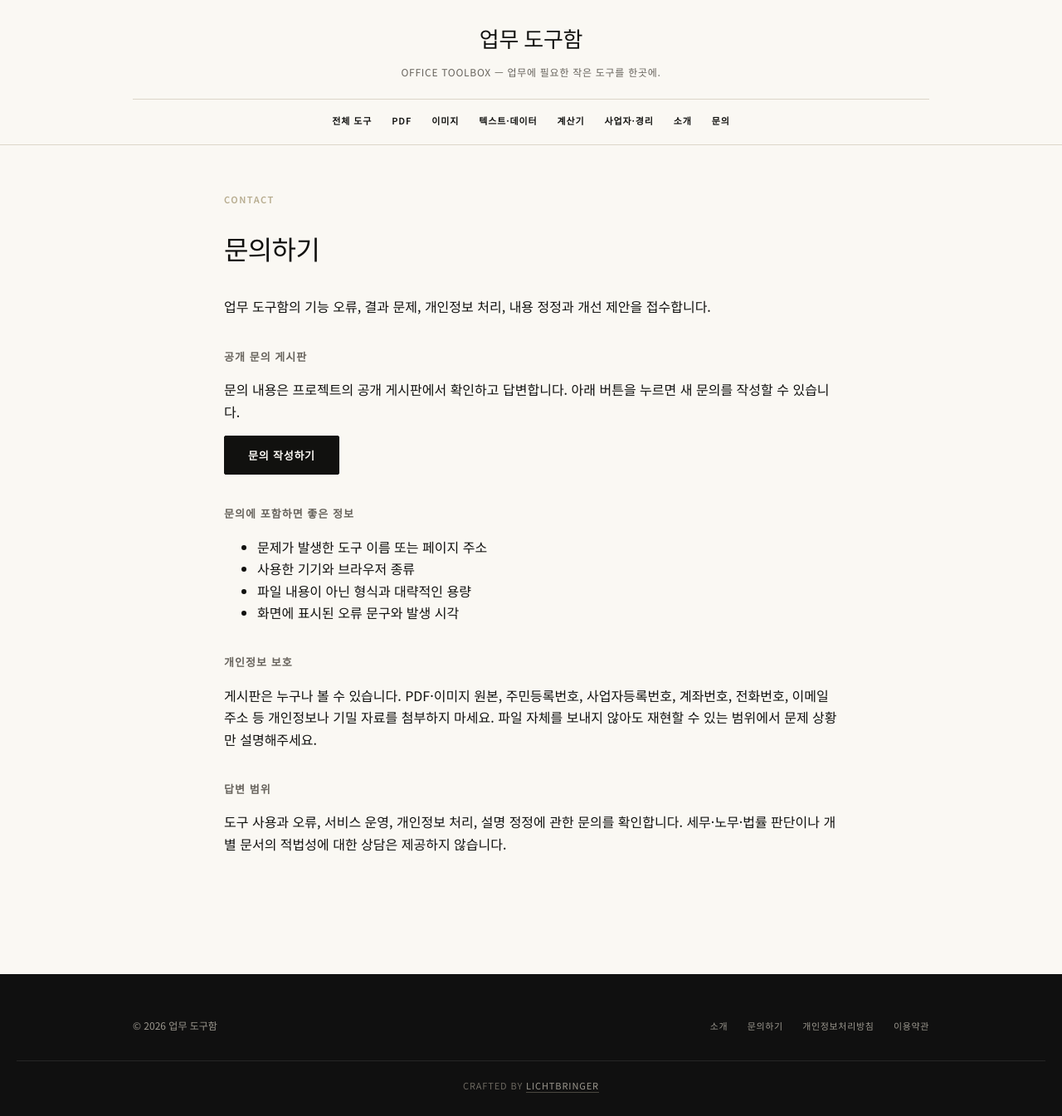
After one commit to Mine-94/office-toolbox-site, a Flask app: page /contact in a window 1280 px wide. The commit adds this page. Shown: the whole page at 83% size. Run offline with Flask 3, Linux system fonts and the light colour scheme.

Commit message:
AdSense 승인을 위한 문의 경로 보완

```diff
--- a/app.py
+++ b/app.py
@@ -1057,6 +1057,11 @@ def about():
     return render_template("about.html", page="about", site_name=SITE_NAME)
 
 
+@app.route("/contact")
+def contact():
+    return render_template("contact.html", page="contact", site_name=SITE_NAME)
+
+
 @app.route("/privacy")
 def privacy():
     return render_template("privacy.html", page="privacy", site_name=SITE_NAME)
@@ -1077,7 +1082,7 @@ def robots():
 @app.route("/sitemap.xml")
 def sitemap():
     base = request.host_url.rstrip("/")
-    pages = ["", "about", "privacy", "terms"] + [
+    pages = ["", "about", "contact", "privacy", "terms"] + [
         t["slug"] for t in TOOLS if t["available"]
     ]
     entries = []
@@ -1085,7 +1090,7 @@ def sitemap():
         loc = f"{base}/{page}" if page else f"{base}/"
         if page == "":
             priority = "1.0"
-        elif page in ("about", "privacy", "terms"):
+        elif page in ("about", "contact", "privacy", "terms"):
             priority = "0.3"
         else:
             priority = "0.8"
--- a/templates/about.html
+++ b/templates/about.html
@@ -17,5 +17,8 @@
 
   <h2>파일 처리 방식</h2>
   <p>파일이 필요한 도구는 작업을 위해 서버에서 일시적으로 처리하며 작업 후 삭제합니다. 사업자등록번호 조회 데이터도 별도의 거래처 데이터베이스로 저장하지 않습니다. 자세한 내용은 <a href="{{ url_for('privacy') }}">개인정보처리방침</a>을 참고해주세요.</p>
+
+  <h2>오류와 내용 정정</h2>
+  <p>도구 오류, 계산 기준의 변경, 설명에서 고쳐야 할 부분을 발견하면 <a href="{{ url_for('contact') }}">문의하기</a>에서 알려주세요. 재현 가능한 오류와 공식 기준 변경은 확인 후 관련 기능과 안내 문구에 함께 반영합니다.</p>
 </section>
 {% endblock %}
--- a/templates/base.html
+++ b/templates/base.html
@@ -60,7 +60,7 @@
 <script src="{{ url_for('static', filename='js/otx-storage.js') }}"></script>
 <script>
   (function () {
-    var NON_TOOL_PAGES = ["home", "about", "privacy", "terms"];
+    var NON_TOOL_PAGES = ["home", "about", "contact", "privacy", "terms"];
     var page = document.body.dataset.page;
     if (page && NON_TOOL_PAGES.indexOf(page) === -1 && window.OTX) {
       window.OTX.recordRecent(page);
@@ -79,6 +79,7 @@
       <a href="{{ url_for('home') }}#calculator">계산기</a>
       <a href="{{ url_for('home') }}#business">사업자·경리</a>
       <a href="{{ url_for('about') }}">소개</a>
+      <a href="{{ url_for('contact') }}">문의</a>
     </nav>
   </div>
 </header>
@@ -92,6 +93,7 @@
     <p>&copy; 2026 업무 도구함</p>
     <div class="footer-links">
       <a href="{{ url_for('about') }}">소개</a>
+      <a href="{{ url_for('contact') }}">문의하기</a>
       <a href="{{ url_for('privacy') }}">개인정보처리방침</a>
       <a href="{{ url_for('terms') }}">이용약관</a>
     </div>
--- /dev/null
+++ b/templates/contact.html
@@ -0,0 +1,30 @@
+{% extends "base.html" %}
+{% block title %}문의하기 — 업무 도구함{% endblock %}
+{% block description %}업무 도구함의 기능 오류, 결과 문제, 개인정보 처리와 개선 제안을 접수하는 공식 문의 안내입니다.{% endblock %}
+{% block og_title %}문의하기 — 업무 도구함{% endblock %}
+{% block og_description %}도구 오류와 내용 정정, 개인정보 처리 문의 방법을 확인하세요.{% endblock %}
+{% block content %}
+<section class="container page">
+  <span class="eyebrow">CONTACT</span>
+  <h1>문의하기</h1>
+  <p>업무 도구함의 기능 오류, 결과 문제, 개인정보 처리, 내용 정정과 개선 제안을 접수합니다.</p>
+
+  <h2>공개 문의 게시판</h2>
+  <p>문의 내용은 프로젝트의 공개 게시판에서 확인하고 답변합니다. 아래 버튼을 누르면 새 문의를 작성할 수 있습니다.</p>
+  <p><a class="btn btn-primary" href="https://github.com/Mine-94/office-toolbox-site/issues/new" target="_blank" rel="noopener noreferrer">문의 작성하기</a></p>
+
+  <h2>문의에 포함하면 좋은 정보</h2>
+  <ul>
+    <li>문제가 발생한 도구 이름 또는 페이지 주소</li>
+    <li>사용한 기기와 브라우저 종류</li>
+    <li>파일 내용이 아닌 형식과 대략적인 용량</li>
+    <li>화면에 표시된 오류 문구와 발생 시각</li>
+  </ul>
+
+  <h2>개인정보 보호</h2>
+  <p>게시판은 누구나 볼 수 있습니다. PDF·이미지 원본, 주민등록번호, 사업자등록번호, 계좌번호, 전화번호, 이메일 주소 등 개인정보나 기밀 자료를 첨부하지 마세요. 파일 자체를 보내지 않아도 재현할 수 있는 범위에서 문제 상황만 설명해주세요.</p>
+
+  <h2>답변 범위</h2>
+  <p>도구 사용과 오류, 서비스 운영, 개인정보 처리, 설명 정정에 관한 문의를 확인합니다. 세무·노무·법률 판단이나 개별 문서의 적법성에 대한 상담은 제공하지 않습니다.</p>
+</section>
+{% endblock %}
--- a/templates/privacy.html
+++ b/templates/privacy.html
@@ -25,7 +25,7 @@
   <p>서비스 운영 및 보안을 위해 접속 IP, 방문 시각, 브라우저 정보 등이 일반적인 웹 서버 로그 형태로 수집될 수 있습니다.</p>
 
   <h2>7. 문의</h2>
-  <p>개인정보 관련 문의사항은 문의 채널을 통해 연락 주시기 바랍니다.</p>
+  <p>개인정보 처리와 파일 삭제에 관한 문의는 <a href="{{ url_for('contact') }}">문의하기</a>의 공개 문의 게시판을 이용해주세요. 게시판에는 파일 원본이나 주민등록번호·사업자등록번호·계좌번호·연락처 등 개인정보를 올리지 마세요.</p>
 
   <h2>8. 방침의 변경</h2>
   <p>본 개인정보처리방침은 서비스 정책 변경에 따라 수정될 수 있으며, 변경 시 본 페이지를 통해 공지합니다.</p>
```
Also changed, not shown: tests/test_seo_visibility.py (+14 -0 lines).
